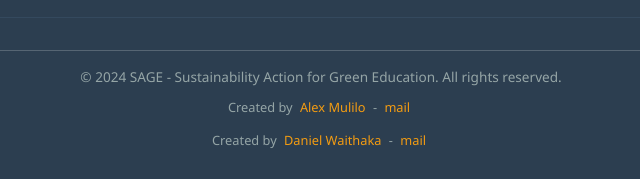
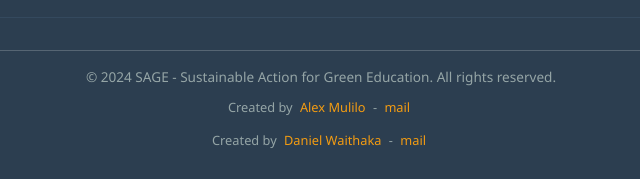
Before and after one commit to xaxela/sageweb, a plain HTML site: page index.html in a window 1280 px wide. Shown: the part 6746-6925 px from the top of the page, 319-959 px from the left. Drawn offline with Linux system fonts and the light colour scheme.

Commit message:
Update index.html

```diff
--- a/index.html
+++ b/index.html
@@ -520,7 +520,7 @@
             </div>
 
             <div class="footer-bottom">
-                <p>&copy; 2024 SAGE - Sustainability Action for Green Education. All rights reserved.</p>
+                <p>&copy; 2024 SAGE - Sustainable Action for Green Education. All rights reserved.</p>
                 <p class="created-by">
                     Created by <a href="mailto:deliloalex20@gmail.com" class="creator-link">Alex Mulilo</a> -
                     <a href="mailto:deliloalex20@gmail.com" class="service-link"><span class="ai-linkedin">mail</span></a>
```
